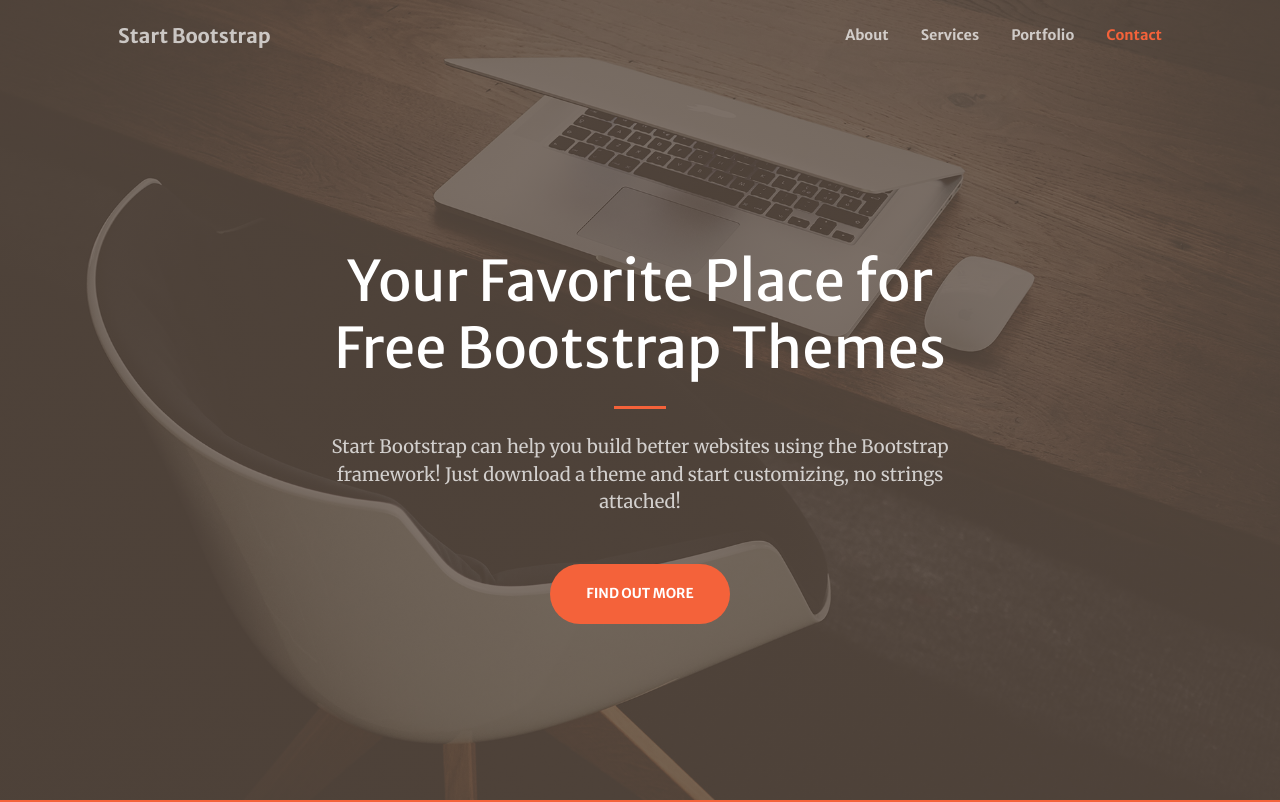
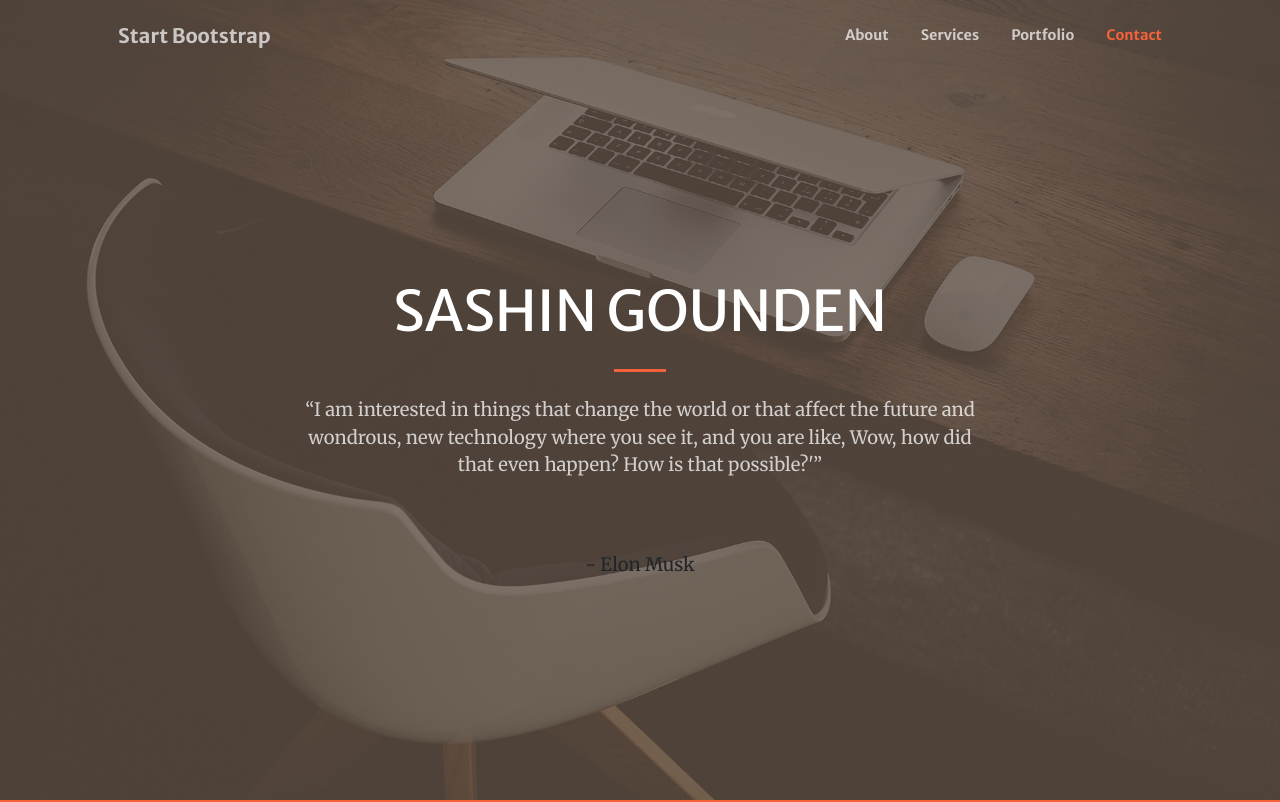
Before and after one commit to u20487062/u20487062.github.io, a plain HTML site: page index.html in a window 1280 px wide. Shown: the top 802 px of the page. Drawn offline with nearby package versions, Linux system fonts and the light colour scheme; some packages are replaced by stand-ins of ours; a script that the page names is missing; files whose address does not match are found by name.

Commit message:
Update About me - quote

```diff
--- a/index.html
+++ b/index.html
@@ -5,7 +5,7 @@
         <meta name="viewport" content="width=device-width, initial-scale=1, shrink-to-fit=no" />
         <meta name="description" content="" />
         <meta name="author" content="" />
-        <title>Creative - Start Bootstrap Theme</title>
+        <title>My portfolio!</title>
         <!-- Favicon-->
         <link rel="icon" type="image/x-icon" href="assets/favicon.ico" />
         <!-- Bootstrap Icons-->
@@ -39,12 +39,12 @@
             <div class="container px-4 px-lg-5 h-100">
                 <div class="row gx-4 gx-lg-5 h-100 align-items-center justify-content-center text-center">
                     <div class="col-lg-8 align-self-end">
-                        <h1 class="text-white font-weight-bold">Your Favorite Place for Free Bootstrap Themes</h1>
+                        <h1 class="text-white font-weight-bold">SASHIN GOUNDEN</h1>
                         <hr class="divider" />
                     </div>
                     <div class="col-lg-8 align-self-baseline">
-                        <p class="text-white-75 mb-5">Start Bootstrap can help you build better websites using the Bootstrap framework! Just download a theme and start customizing, no strings attached!</p>
-                        <a class="btn btn-primary btn-xl" href="#about">Find Out More</a>
+                        <p class="text-white-75 mb-5">“I am interested in things that change the world or that affect the future and wondrous, new technology where you see it, and you are like, Wow, how did that even happen? How is that possible?'”</p><br>
+                        <p>- Elon Musk</p>
                     </div>
                 </div>
             </div>
```
